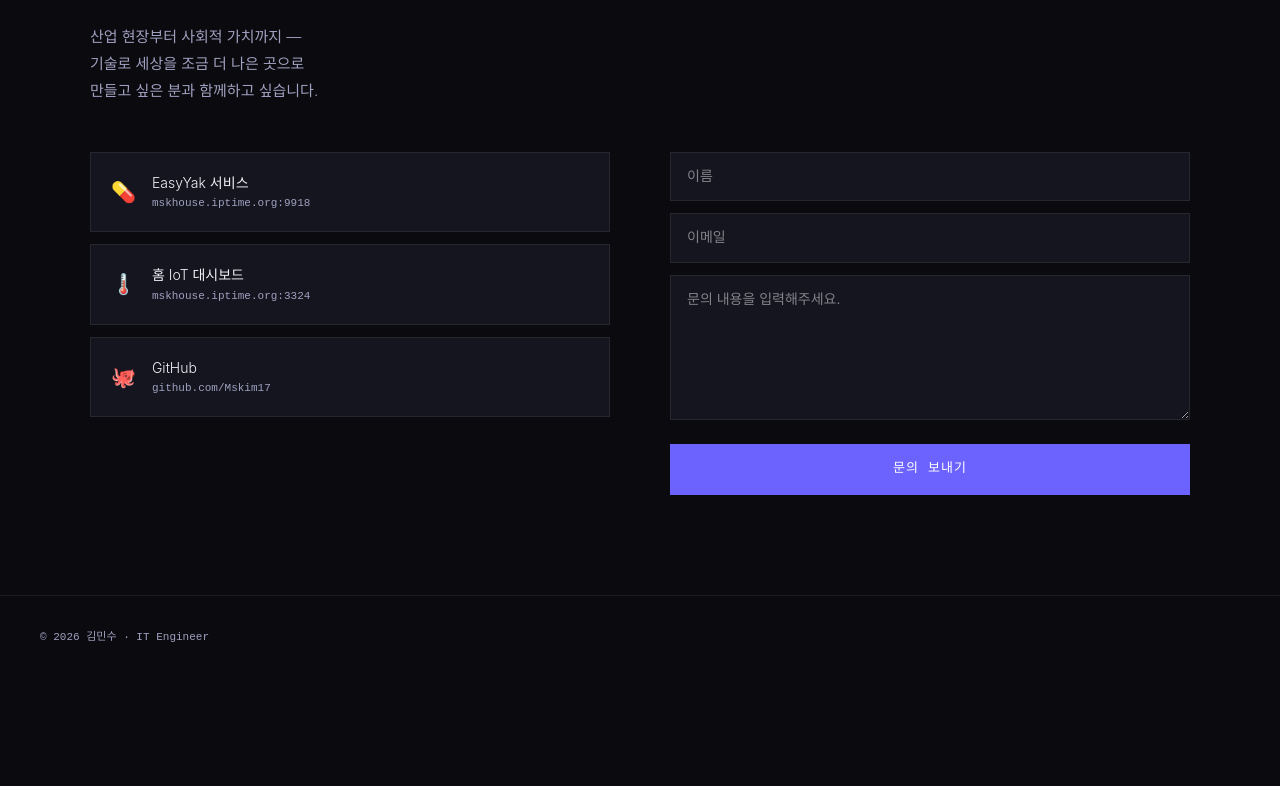
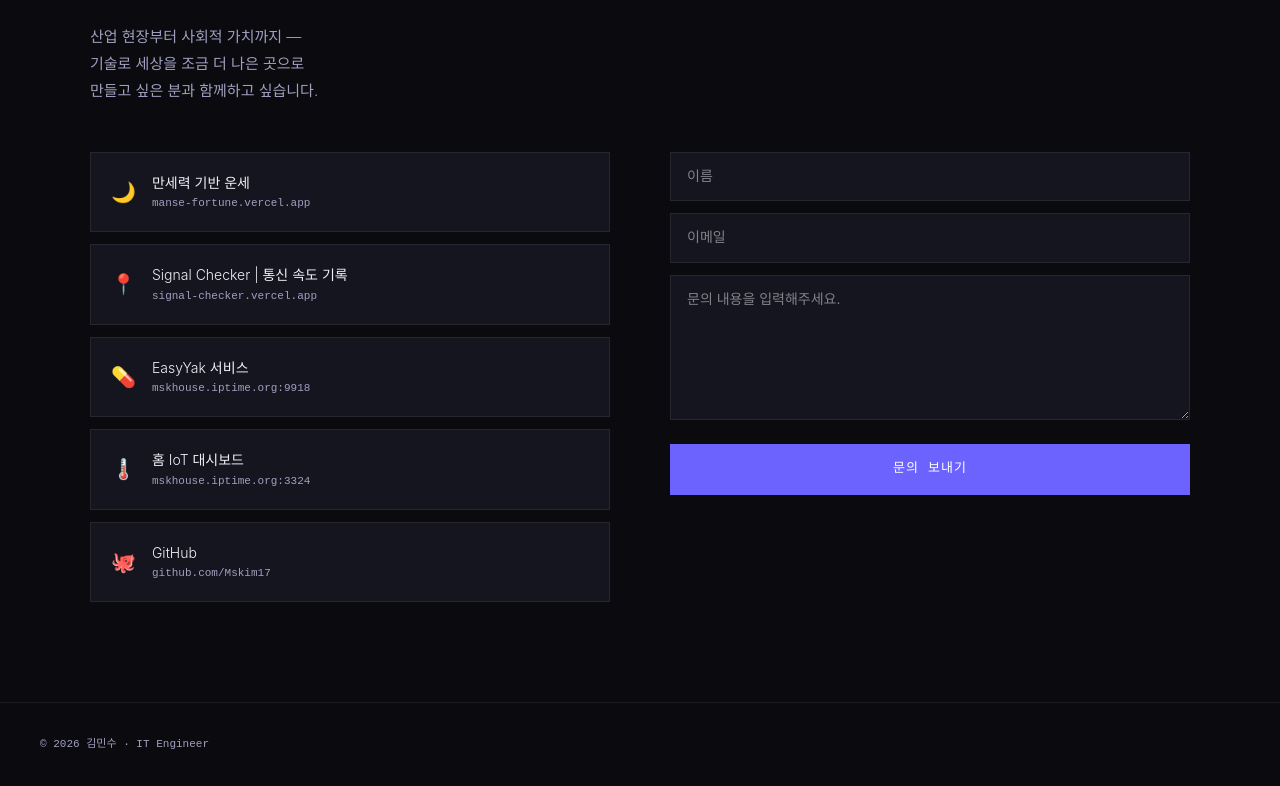
Before and after one commit to Mskim17/portfolio, a Next.js app: page / in a window 1280 px wide. Shown: the part 5429-6215 px from the top of the page. Before the commit the page ends 6107 px from the top, so only its background shows below. Built offline with nearby package versions, Linux system fonts and the light colour scheme; a web font is replaced by a local one.

Commit message:
contact add

```diff
--- a/app/page.tsx
+++ b/app/page.tsx
@@ -221,6 +221,8 @@ export default function Home() {
             {/* 링크 */}
             <div style={{ display: "flex", flexDirection: "column", gap: 12 }}>
               {[
+                { icon: "🌙", label: "만세력 기반 운세", sub: "manse-fortune.vercel.app", href: "https://manse-fortune.vercel.app" },
+                { icon: "📍", label: "Signal Checker | 통신 속도 기록", sub: "signal-checker.vercel.app", href: "https://signal-checker.vercel.app" },
                 { icon: "💊", label: "EasyYak 서비스", sub: "mskhouse.iptime.org:9918", href: "http://mskhouse.iptime.org:9918" },
                 { icon: "🌡️", label: "홈 IoT 대시보드", sub: "mskhouse.iptime.org:3324", href: "http://mskhouse.iptime.org:3324" },
                 { icon: "🐙", label: "GitHub", sub: "github.com/Mskim17", href: "https://github.com/Mskim17" },
```
